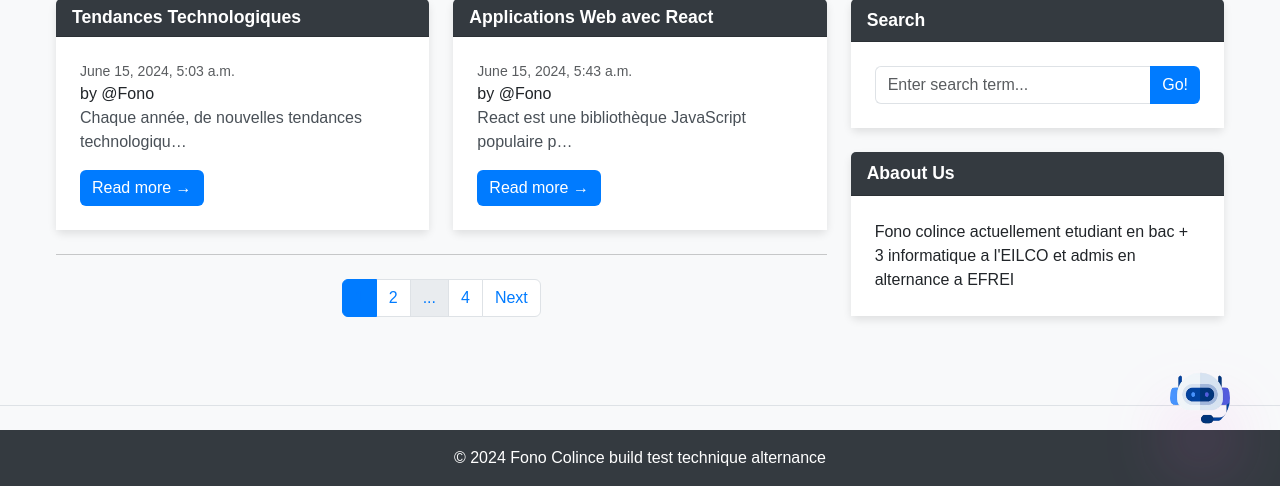
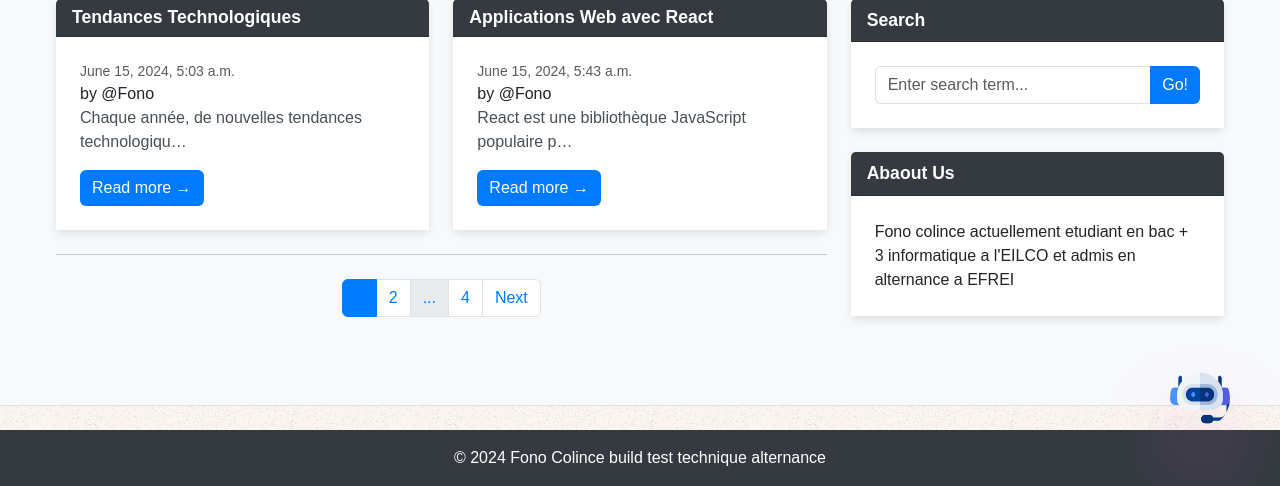
Before and after one commit to Fonocol/multilang_site, a Django app: page / in a window 1280 px wide. Shown: the part 367-853 px from the top of the page. Run offline with Django 5.2, Linux system fonts and the light colour scheme; data comes from the database, SQL or seed files in the repository.

Commit message:
bakgraound image

```diff
--- a/static/css/style.css
+++ b/static/css/style.css
@@ -20,6 +20,7 @@
 body {
     font-family: 'Arial', sans-serif;
     color: #333;
+    background-image: url("../assets/post.png");
     background-color: #f8f9fa;
     margin: 0;
     padding: 0;
```
